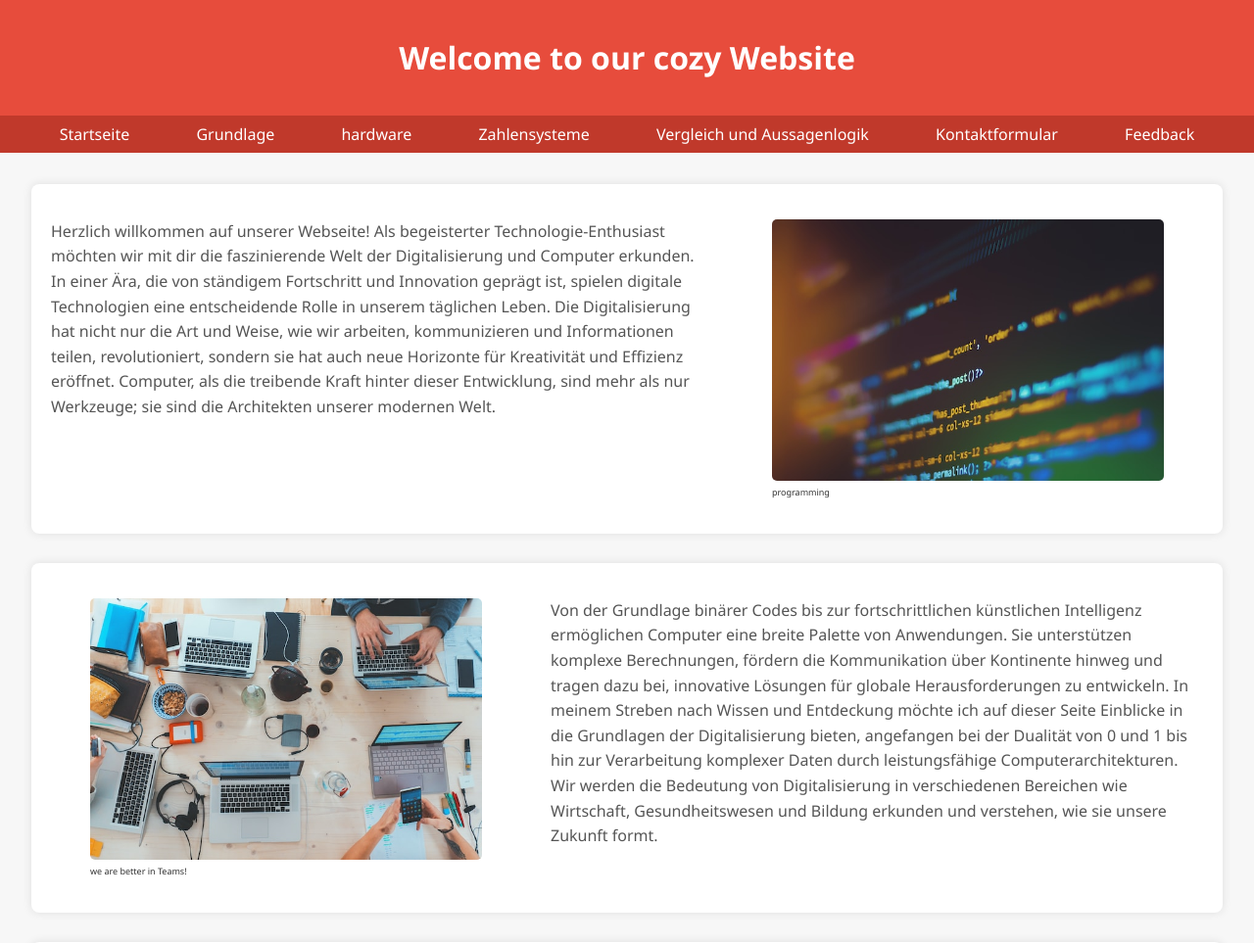
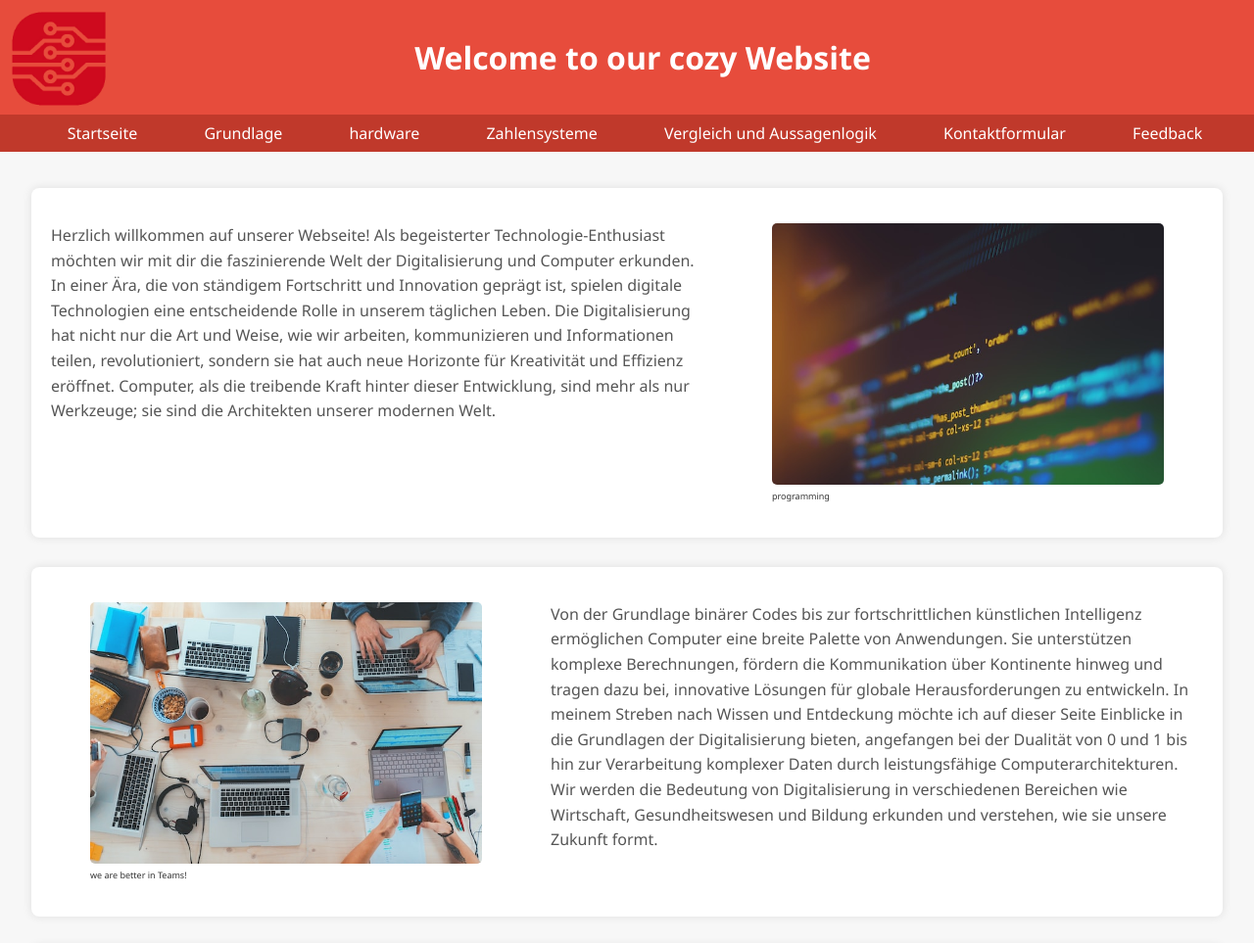
Before and after one commit to HamidrezaRahimian/Muad-Project, a PHP site: page / in a window 1280 px wide. Shown: the top 963 px of the page at 98% size. Run offline with PHP 8.4, Linux system fonts and the light colour scheme.

Commit message:
absolute and fixed

```diff
--- a/header.html
+++ b/header.html
@@ -1 +1,4 @@
 <h1>Welcome to our cozy Website</h1>
+<a href="index.php" class="logo">
+    <img src="img/logo.png" alt="zur Startseite" class="logo-shot">
+</a>
--- a/index.css
+++ b/index.css
@@ -7,6 +7,7 @@ body {
     display: flex;
     flex-direction: column;
     min-height: 100vh;
+    position: relative;
 
 }
 
@@ -16,6 +17,11 @@ header {
     color: #fff;
     padding: 1em;
     text-align: center;
+    position: fixed;
+    width: 100%;
+    top: 0;
+
+
 }
 
 main {
@@ -31,10 +37,13 @@ footer {
 
 
 nav {
+    margin-top: 117px;
     background-color: #c0392b;
     padding: 0.5em;
     text-align: center;
     overflow: hidden;
+    position: fixed;
+    width: 100%;
 
 }
 
@@ -93,8 +102,17 @@ nav a:hover {
 }
 
 section {
+    margin-top: 130px;
     padding: 2em;
 }
+
+.section1 {
+    margin-top: 160px;
+    padding: 2em;
+}
+
+
+
 
 table {
     width: 100%;
@@ -300,3 +318,14 @@ blockquote {
 #span2 {
     color: #c0392b;
 }
+
+
+
+.logo-shot {
+    width: 100px;
+    height: auto;
+    position: absolute;
+    top: 10px;
+    left: 10px;
+
+}
--- a/index.php
+++ b/index.php
@@ -18,7 +18,7 @@
     <nav>
         <?php include "nav.html" ?>
     </nav>
-    <section>
+    <section class="section1">
         <div class="flex-container">
 
             <p class="text-box">
```
Also changed, not shown: test.html (+47 -17 lines), img/logo 2.png (added), img/logo.png (added), 1 other file.
